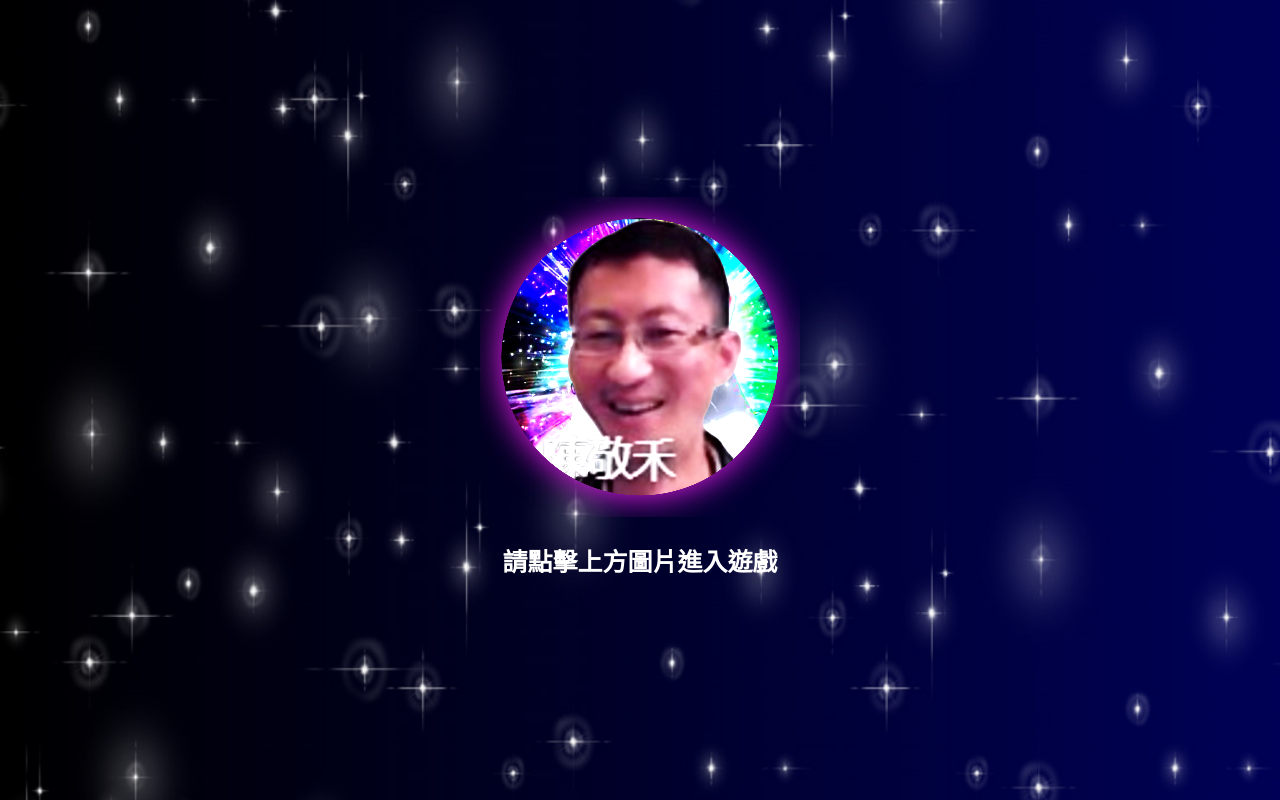
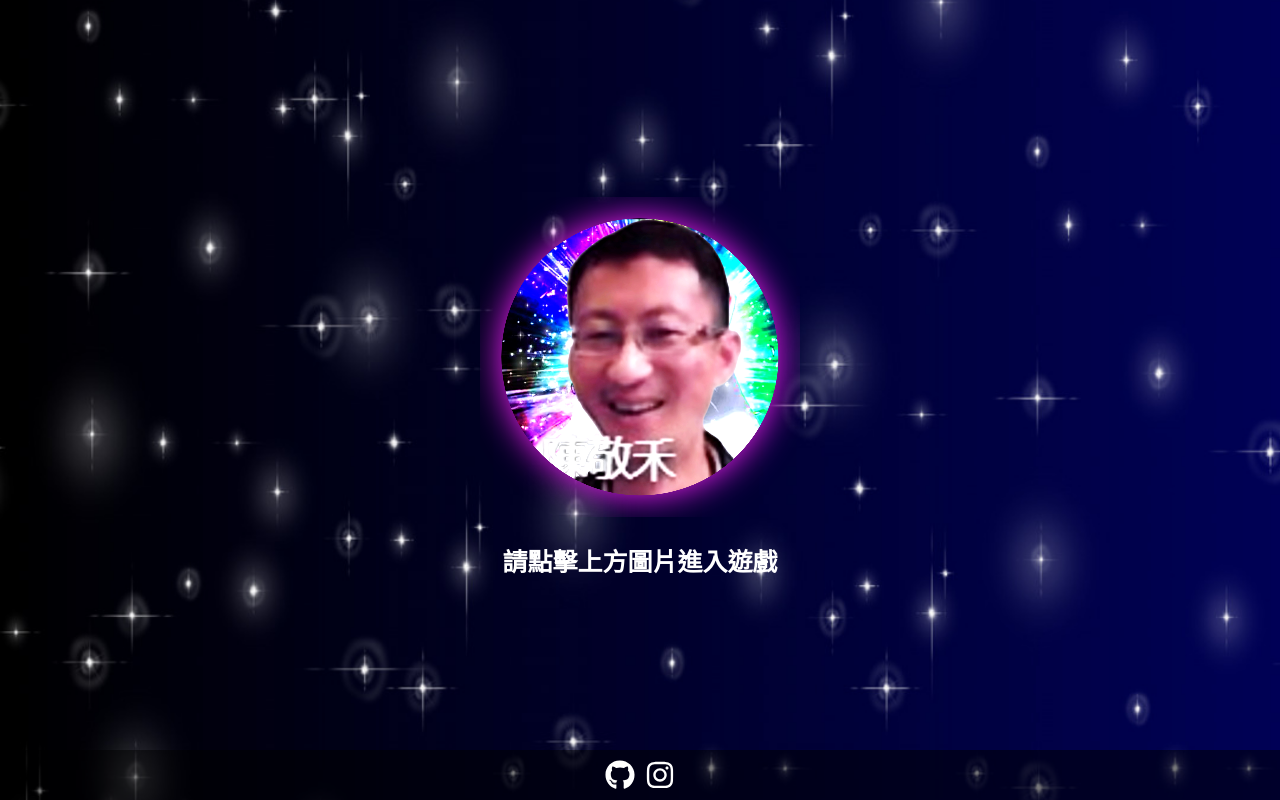
Before and after one commit to fanyuuu2006/LaBaG-NextJS, a Next.js app: page / in a window 1280 px wide. Built offline with nearby package versions, Linux system fonts and the light colour scheme.

Commit message:
feat: GitHub 和 IG 鏈結

```diff
--- /dev/null
+++ b/src/app/components/Links.jsx
@@ -0,0 +1,40 @@
+import { FaGithub, FaInstagram } from "react-icons/fa";
+
+export default function Links() {
+  return (
+    <div className="Links">
+      <GitHub/>
+      <Instagram/>
+    </div>
+  );
+}
+
+function GitHub() {
+  const URL = "https://github.com/fanyuuu2006/LaBaG-NextJS.git";
+  return (
+    <FaGithub
+      title="前往 GitHub Repository"
+      color="#FFFFFF"
+      size={30}
+      style={{ cursor: "pointer" }}
+      onClick={() => {
+        window.open(URL, "_blank");
+      }}
+    />
+  );
+}
+
+function Instagram() {
+  const URL = "https://www.instagram.com/fan._.yuuu/";
+  return (
+    <FaInstagram
+      title="前往作者 Instagram"
+      color="#FFFFFF"
+      size={30}
+      style={{ cursor: "pointer" }}
+      onClick={() => {
+        window.open(URL, "_blank");
+      }}
+    />
+  );
+}
--- a/src/app/page.jsx
+++ b/src/app/page.jsx
@@ -1,6 +1,6 @@
 "use client";
 import CirclePicture from "./components/CirclePicture";
-
+import Links from "./components/Links";
 export default function IndexPage() {
   return (
     <div className="Screen">
@@ -14,6 +14,7 @@ export default function IndexPage() {
       >
         <b>請點擊上方圖片進入遊戲</b>
       </p>
+      <Links/>
     </div>
   );
 }
--- a/src/styles/global.css
+++ b/src/styles/global.css
@@ -26,6 +26,19 @@ body {
   align-items: center;
   justify-content: flex-start;
 }
+
+.Links{
+  background-color: rgba(0, 0, 0, 0.5);
+  position: fixed;
+  bottom: 0px;
+  width: 100vw;
+  height: 30px;
+  display: flex;
+  justify-content: center;
+  gap: 10px;
+  padding: 10px;
+}
+
 .Logo {
   width: 450px;
   height: 243px;
```
